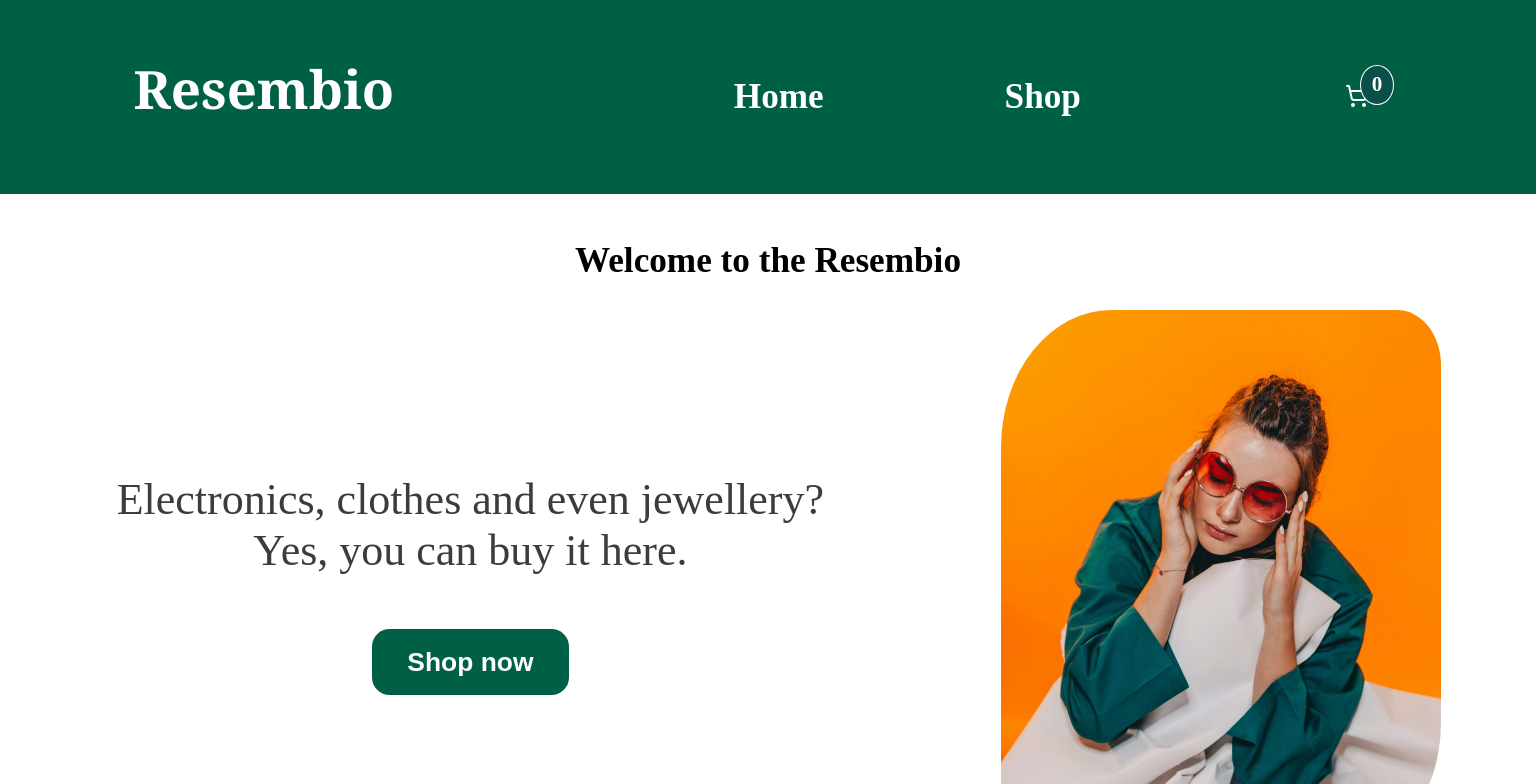
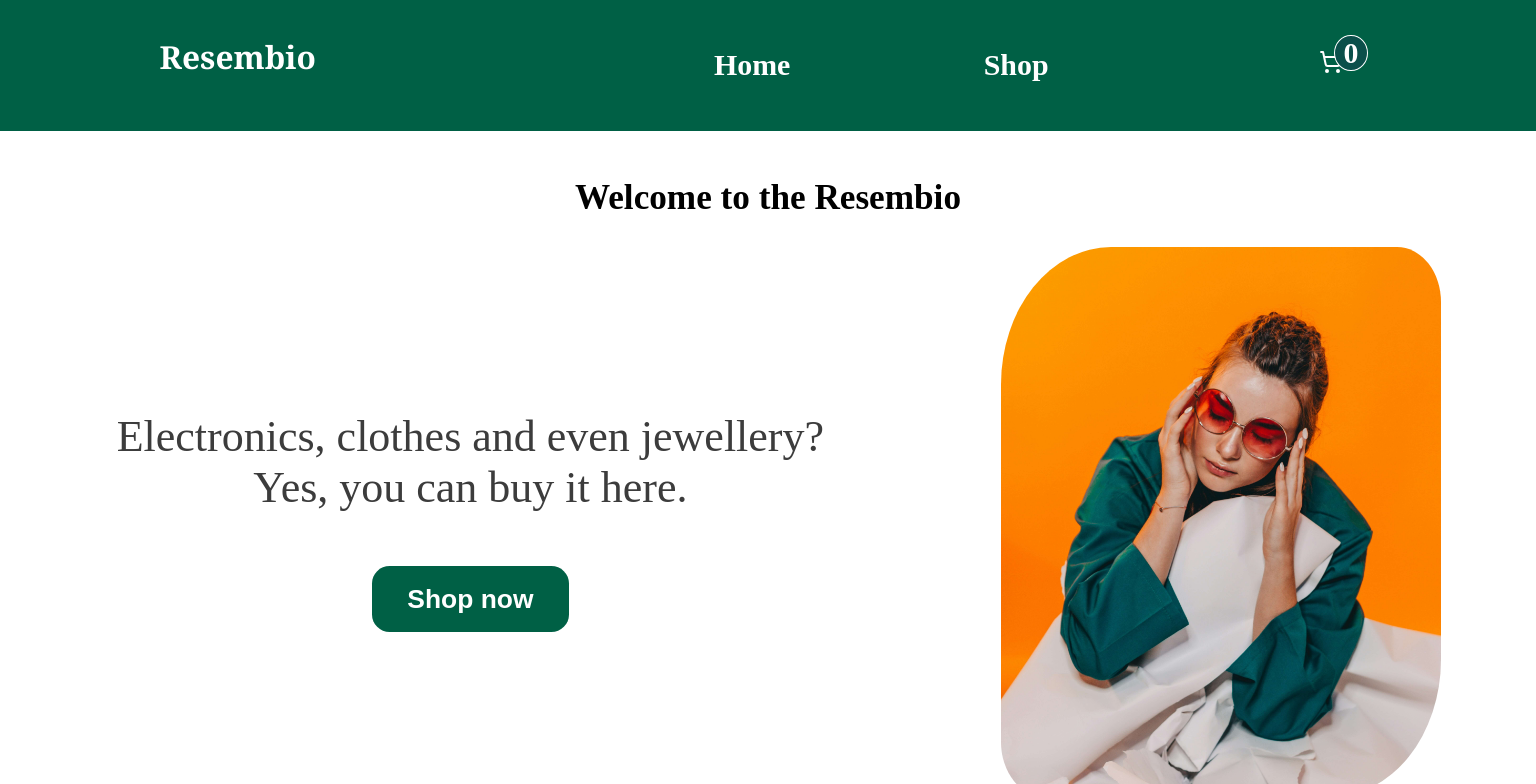
Before and after one commit to Rel1able/Shopping-Cart, a React (Vite) app: page / in a window 1536 px wide. Shown: the top 784 px of the page. Built offline with nearby package versions, Linux system fonts and the light colour scheme; no server answers.

Commit message:
fixed font size issue

```diff
--- a/src/styles/Navbar.module.css
+++ b/src/styles/Navbar.module.css
@@ -93,8 +93,8 @@
 
 }
 
-@media (min-width: 1024px){
-    .linkStyle{
-        font-size: 2rem;
+@media (min-width: 1536px){
+    .linksContainer{
+        font-size: 1.7rem;
     }
 }
```
